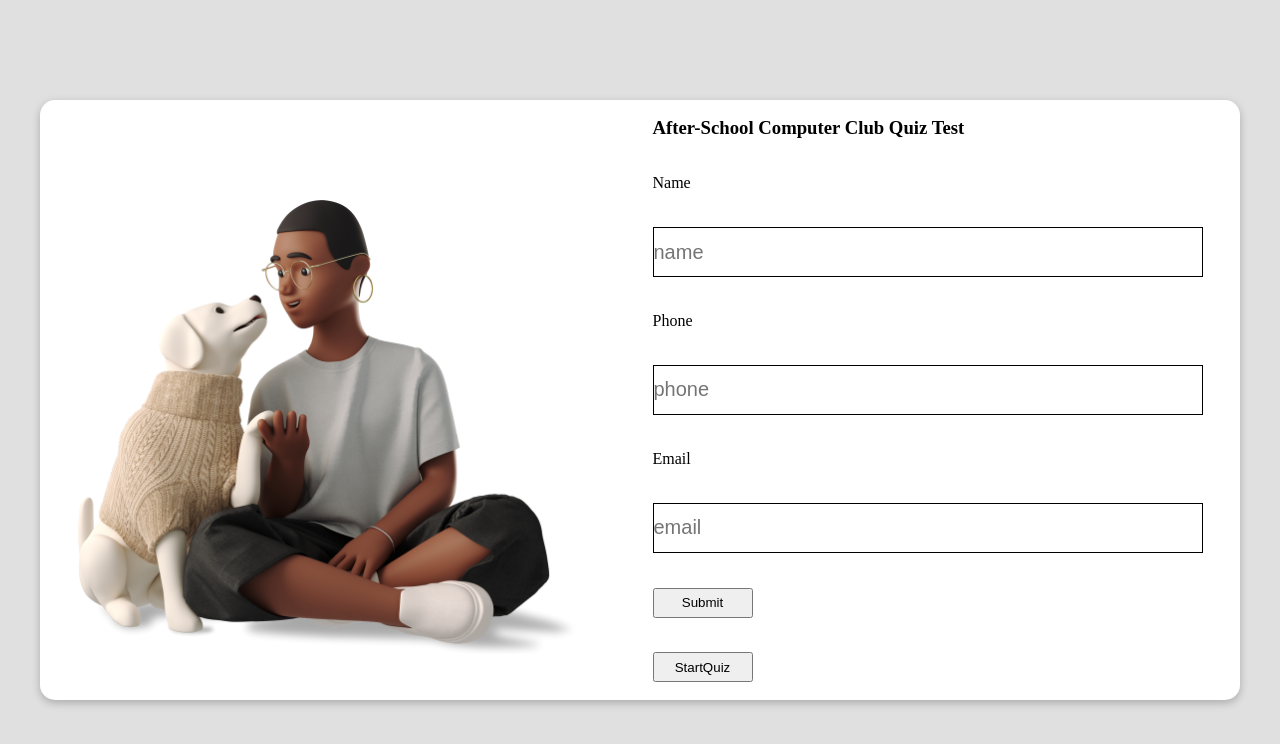
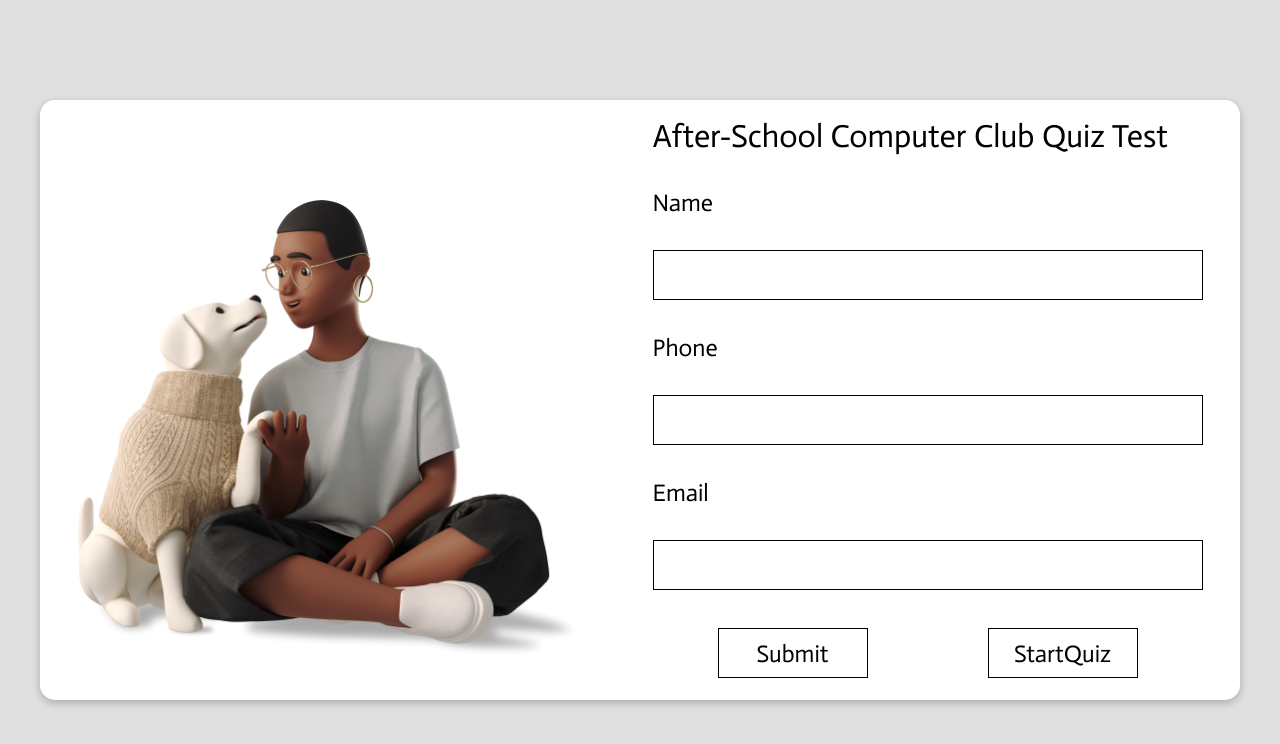
Before and after one commit to anthonykimani/Quiz-Board-Independent-Project, a plain HTML site: page index.html in a window 1280 px wide. Drawn offline with Linux system fonts and the light colour scheme; a web font is replaced by a local one.

Commit message:
Styles the startquiz and submit buttons

```diff
--- a/Assets/css/style.css
+++ b/Assets/css/style.css
@@ -67,7 +67,7 @@ body{
 
 .button-container{
     display: flex;
-    justify-content:center;
+    justify-content:space-around;
     margin:5px;
 }
 
@@ -113,6 +113,32 @@ body{
     align-content:space-around;
     justify-content:center;
 }
+
+.form-text h3{
+    font-family:'Actor',sans-serif;
+    font-weight:300;
+    font-size: 32px;
+}
+
+label{
+    font-family:'Actor',sans-serif;
+    font-size: 24px;
+}
+
+#form-button{
+    background-color:white;
+    border:1px solid black;
+    color:black;
+    font-family:'Actor',sans-serif;
+    font-size: 24px;
+    width:150px;
+    height:50px;
+}
+
+#form-button:hover{
+    color:white;
+    background-color:black;
+}
 .input{
     width:550px;
     outline:none;
--- a/index.html
+++ b/index.html
@@ -22,13 +22,15 @@
                 <div class="form-text">
                     <h3>After-School Computer Club Quiz Test</h3>
                     <label for="name">Name</label>
-                    <input type="text" class="input" placeholder="name" required id="name">
+                    <input type="text" class="input" required id="name">
                     <label for="phone">Phone</label>
-                    <input type="phone" class="input" placeholder="phone" id="phone">
+                    <input type="phone" class="input" id="phone">
                     <label for="email">Email</label>
-                    <input type="email" class="input" placeholder="email" id="email">
-                    <input type="submit" class="submit">
-                    <button class="startbutton">StartQuiz</button>
+                    <input type="email" class="input"  id="email">
+                    <span class="button-container">
+                        <input type="submit" class="submit" id="form-button">
+                        <button class="startbutton" id="form-button">StartQuiz</button>
+                    </span>
                 </div>
             </form>
         </div>
```
